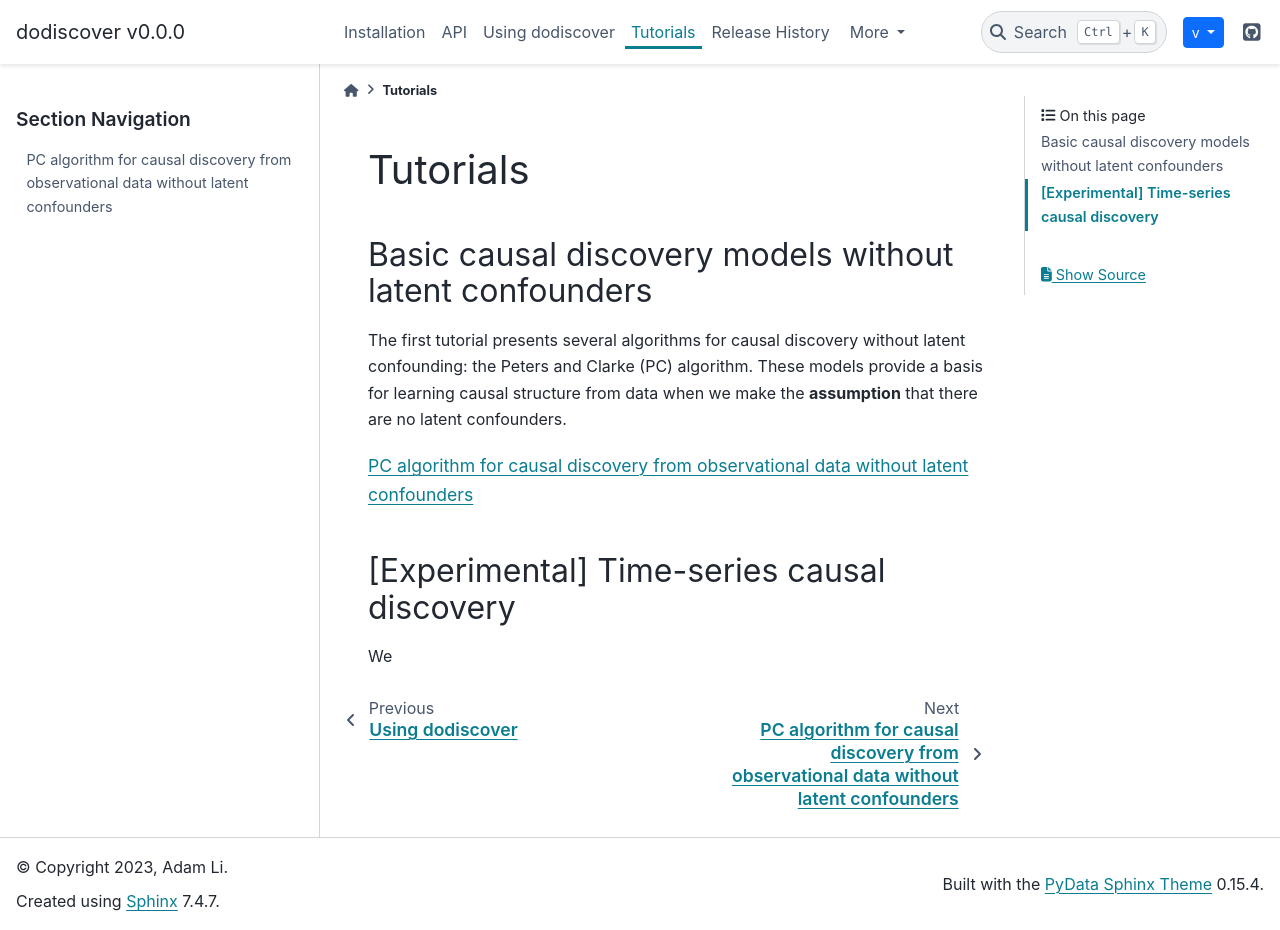
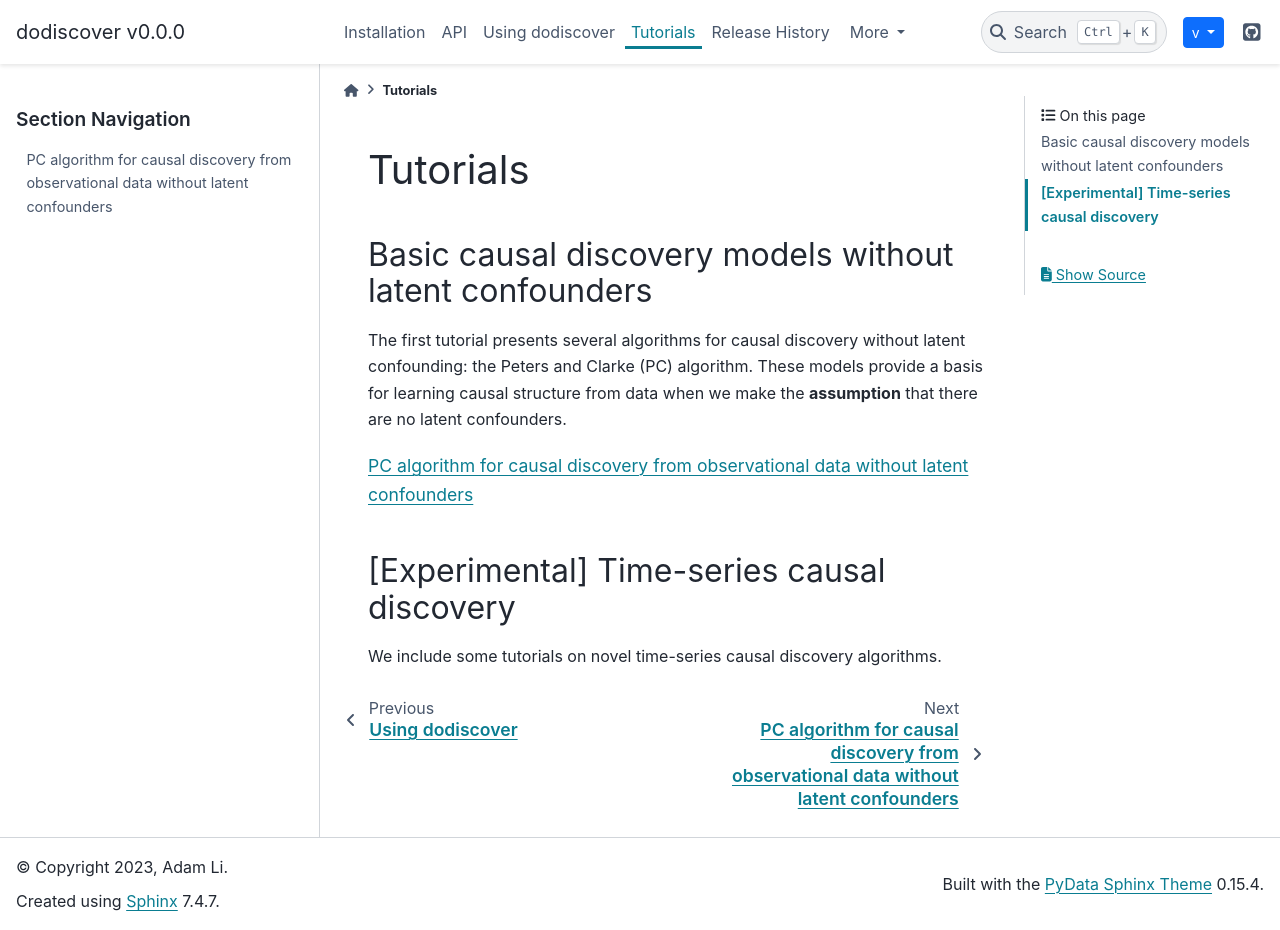
Before and after one commit to py-why/dodiscover, a Sphinx documentation site: the page built from doc/tutorials/index.rst, in a window 1280 px wide and 930 px high. Built offline with Sphinx 7.4.7 and the PyData theme 0.15.4, drawn with Linux system fonts in a browser that asks for light colours; pages that are not in the unit, such as notebooks, are missing from menus.

Commit message:
Adding section
Signed-off-by: Adam Li <adam2392@gmail.com>

```diff
--- a/doc/tutorials/index.rst
+++ b/doc/tutorials/index.rst
@@ -18,7 +18,7 @@ no latent confounders.
 
 [Experimental] Time-series causal discovery
 ===========================================
-We
+We include some tutorials on novel time-series causal discovery algorithms.
 
 .. toctree::
    :maxdepth: 1
```
